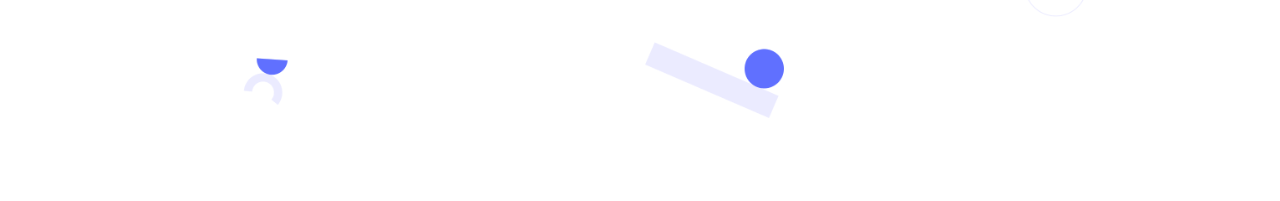
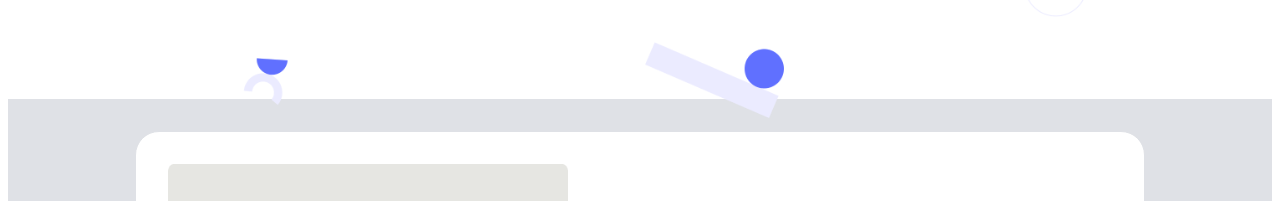
Before and after one commit to Qurat-ul-ainnn/Portfolio_Website, a website: page index.html in a window 1280 px wide. Shown: the part 577-778 px from the top of the page. Drawn offline with Linux system fonts and the light colour scheme.

```diff
--- a/styles.css
+++ b/styles.css
@@ -1086,7 +1086,7 @@
   }
 
   .work-section {
-    margin-top: 90vh;
+    margin-top: 73vh;
     display: grid;
     justify-content: center;
 
```
